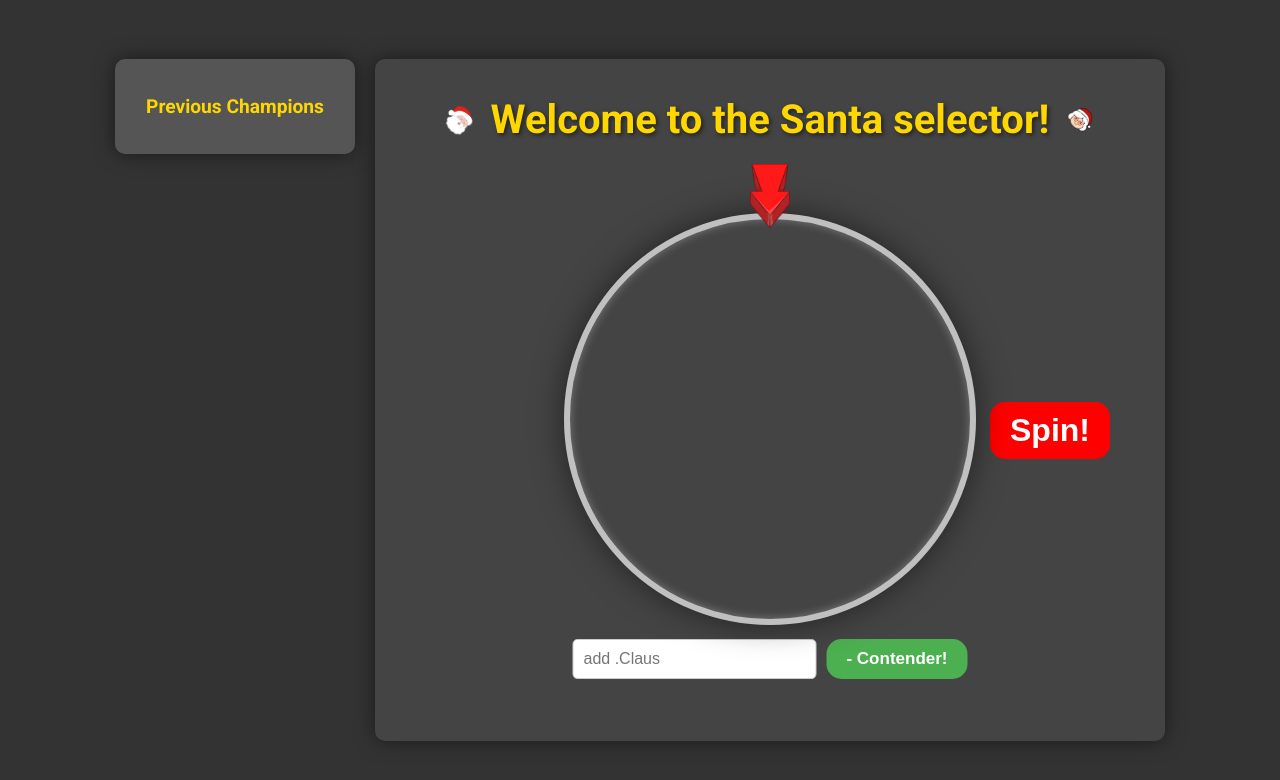
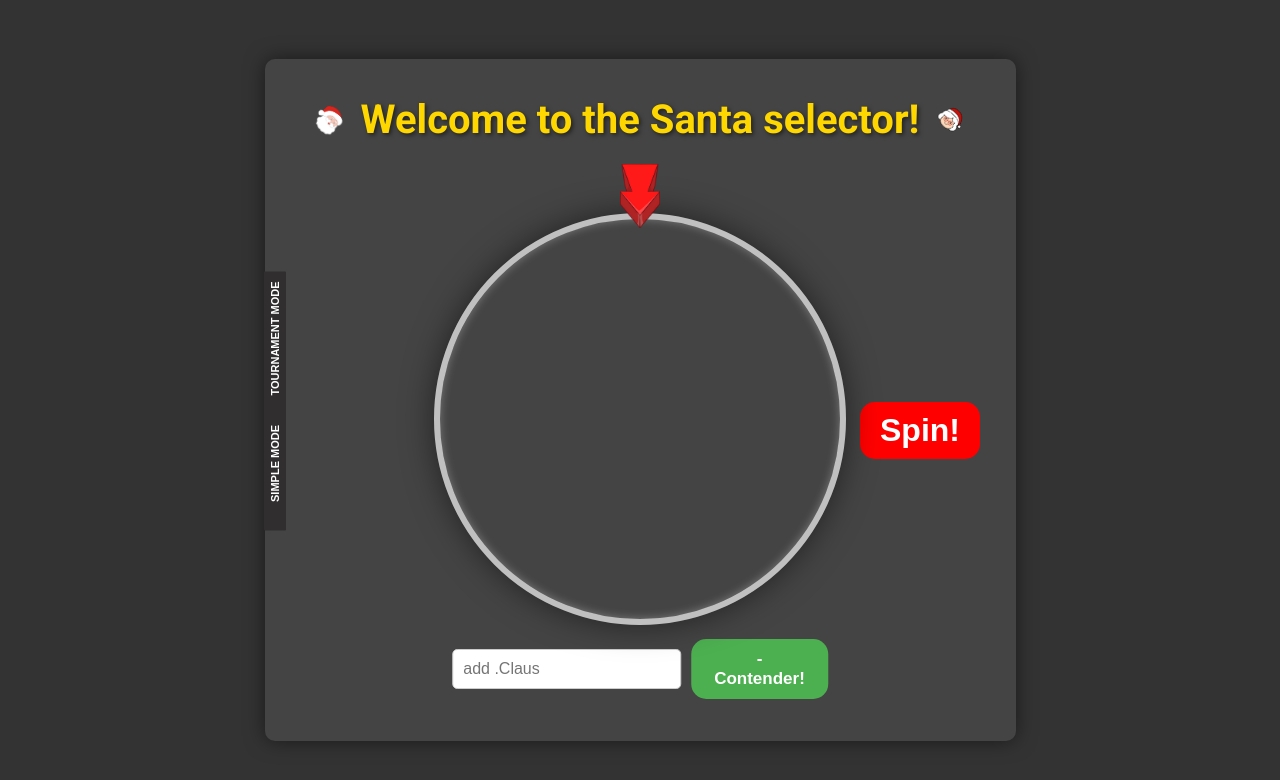
Before and after one commit to Cristoffer85/santa-selector, a React (Vite) app: page / in a window 1280 px wide. Shown: the top 780 px of the page. Built offline with nearby package versions, Linux system fonts and the light colour scheme.

Commit message:
Mode buttons nad general mode implemented! Looks really cool!

```diff
--- a/src/App.css
+++ b/src/App.css
@@ -17,6 +17,7 @@ body {
     justify-content: center;
     align-items: flex-start;
     gap: 20px; /* Space between the winners box and the main content */
+    position: relative; /* Ensure the left-column can be positioned absolutely */
 }
 
 .app {
@@ -54,6 +55,40 @@ h1 {
     width: 100%;
     justify-content: center;
     align-items: flex-start; /* Align items to the top */
+}
+
+.left-column {
+    position: absolute;
+    left: 10.5px;
+    top: 60%;
+    transform: translateY(-50%);
+    display: flex;
+    flex-direction: column;
+    align-items: flex-start;
+}
+
+.mode-buttons {
+    display: flex;
+    flex-direction: column;
+    gap: 103px;
+}
+
+.mode-buttons button {
+    padding: 5px 10px;
+    font-size: 11px;
+    border: none;
+    font-weight: bold;
+    border-radius: 1px;
+    background-color: #302e2e;
+    color: #ffffff;
+    cursor: pointer;
+    transition: background-color 0.3s;
+    transform: rotate(-90deg); /* Rotate the buttons vertically */
+    transform-origin: left center; /* Adjust the origin to rotate around the left edge */
+}
+
+.mode-buttons button:hover {
+    background-color: #444;
 }
 
 .results-list-container {
--- a/src/App.tsx
+++ b/src/App.tsx
@@ -18,6 +18,7 @@ const App: React.FC = () => {
   const [winnerName, setWinnerName] = useState<string | null>(null);
   const [results, setResults] = useState<string[]>([]);
   const [audio, setAudio] = useState<HTMLAudioElement | null>(null);
+  const [mode, setMode] = useState<'simple' | 'detailed'>('simple'); // New state for mode
 
   useEffect(() => {
     const audio = new Audio(hohohoSound);
@@ -52,8 +53,12 @@ const App: React.FC = () => {
     setWinnerName(null);
   };
 
+  const switchToSimpleMode = () => setMode('simple');
+  const switchToDetailedMode = () => setMode('detailed');
+
   return (
     <div className="app-container">
+      {mode === 'detailed' && (
         <div className="results-list-container">
           <div className="results-list">
             <h2>Previous Champions</h2>
@@ -64,6 +69,7 @@ const App: React.FC = () => {
             </ul>
           </div>
         </div>
+      )}
       <div className="app">
         <div className="header-container">
           <img src={mrClaus} alt="Mr. Claus" className="tilting-image" />
@@ -72,6 +78,12 @@ const App: React.FC = () => {
           <img src={mrsClaus} alt="Mrs. Claus" className="tilting-image" />
         </div>
         <div className="main-content">
+          <div className="left-column">
+            <div className="mode-buttons">
+            <button onClick={switchToDetailedMode}>TOURNAMENT MODE</button>
+              <button onClick={switchToSimpleMode}>SIMPLE MODE</button>
+            </div>
+          </div>
           <div className="wheel-and-form">
             <Wheel segments={segments} setFlashingColor={setFlashingColor} onSpinStart={handleSpinStart} onSpinEnd={handleSpinEnd} showSpinButton={showSpinButton} />
             {showForm && <Segments segments={segments} setSegments={setSegments} />}
```
Lines whose indentation alone changed are shown as unchanged.
